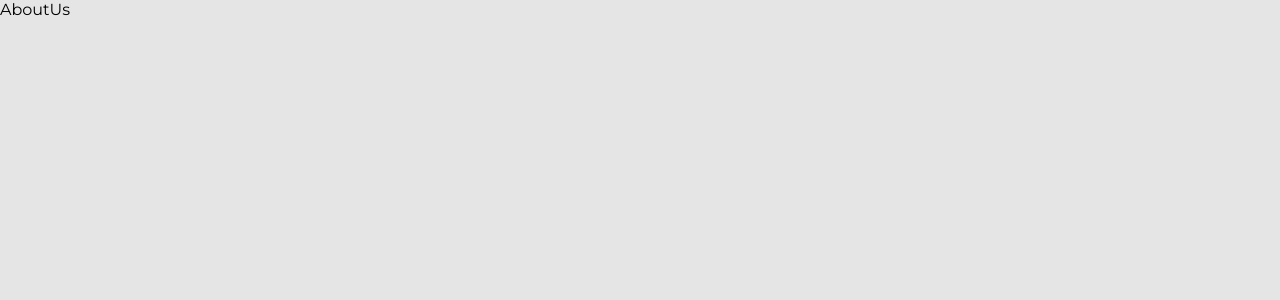
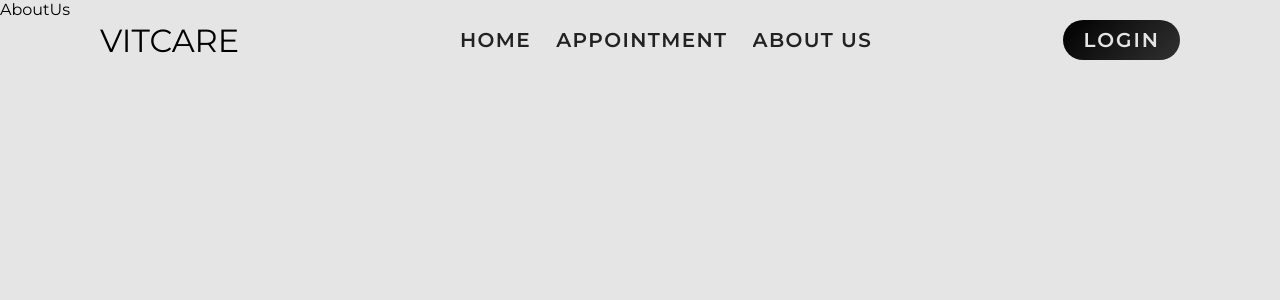
Before and after one commit to abeedkoul/EPICS_HMS, a React (Vite) app in the folder frontend/: page /about in a window 1280 px wide. Shown: the top 300 px of the page. Built offline with nearby package versions, Linux system fonts and the light colour scheme.

Commit message:
Added Navbar With Basic functionalities which are still being worked on

```diff
--- a/frontend/src/App.jsx
+++ b/frontend/src/App.jsx
@@ -7,15 +7,19 @@ import Register from "./pages/Register"
 import Login from "./pages/Login"
 import AboutUs from "./pages/AboutUs"
 import { ToastContainer, toast } from 'react-toastify';
+import Navbar from './components/Navbar'
 
 
 export const App = () => {
+
+
   return (
     <>
     <Router>
+      <Navbar/>
       <Routes>
         <Route path="/" element={<Home/>}/>
-        <Route path="/appointmetn" element={<Appointment/>}/>
+        <Route path="/appointment" element={<Appointment/>}/>
         <Route path="/about" element={<AboutUs/>}/>
         <Route path="/register" element={<Register/>}/>
         <Route path="/login" element={<Login/>}/>
--- /dev/null
+++ b/frontend/src/components/Navbar.jsx
@@ -0,0 +1,47 @@
+import axios from 'axios';
+import React, { useContext, useState } from 'react'
+import { Link, useNavigate } from "react-router-dom"
+import { toast } from 'react-toastify';
+import { Context } from "../main";
+
+
+
+const Navbar = () => {
+    const [show, setShow] = useState(false);
+    const { isAuthenticated, setIsAuthenticated } = useContext(Context);
+
+    const handleLogout = async () => {
+
+        await axios.get("http://localhost:4000/api/v1/user/patient/logout", { withCredentials: true }).then(res => {
+            toast.success(res.data.message);
+            setIsAuthenticated(false);
+        }).catch(err => {
+            toast.error(err.response.data.message);
+        })
+
+    };
+
+    const navigate = useNavigate();
+
+
+    const gotoLogin = async () => {
+        navigate("/login");
+     };
+
+
+    return (
+        <nav className='container'>
+            <div className='logo'>VITCARE</div>
+            <div className={show ? "navLinks showmenu" : "navLinks"}>
+                <div className="links">
+                    <Link to="/">HOME</Link>
+                    <Link to="/appointment">APPOINTMENT</Link>
+                    <Link to="/about">ABOUT US</Link>
+                </div>
+                {isAuthenticated ? (<button className='logoutBtn btn' onClick={handleLogout}>LOGOUT</button>) : (<button className='logoutBtn btn' onClick={gotoLogin}>LOGIN</button>)}
+            </div>
+        </nav>
+    )
+}
+
+export default Navbar
```
